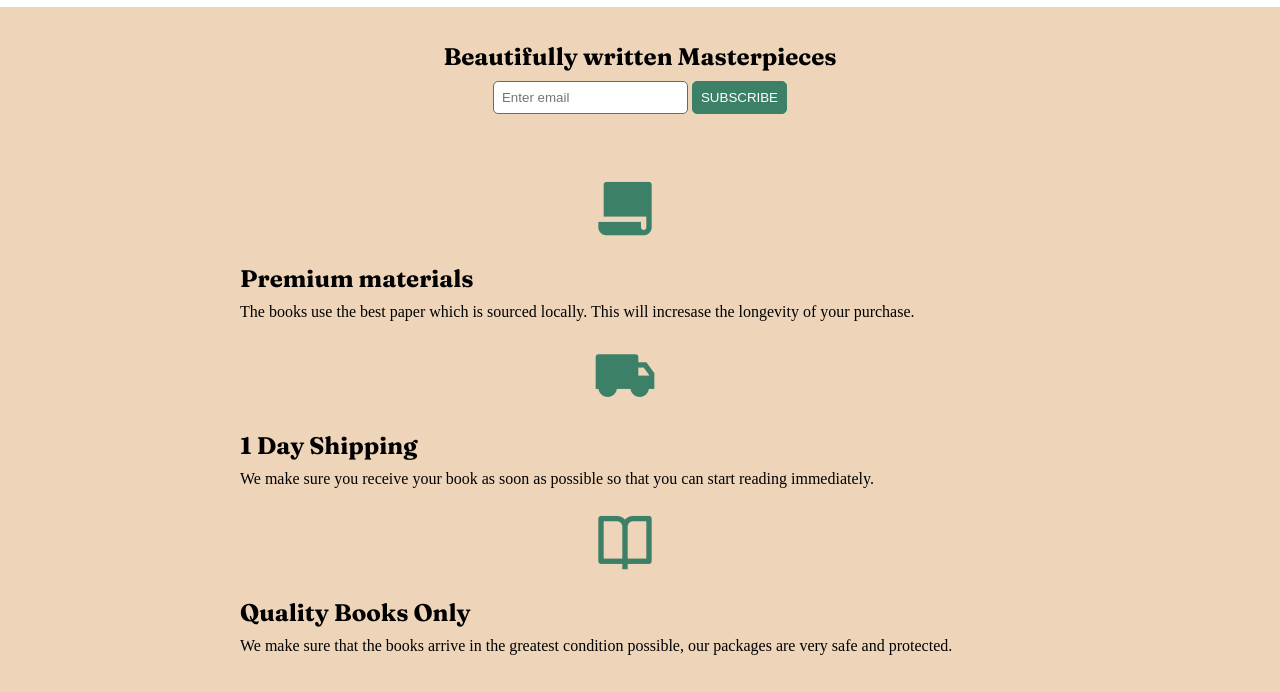
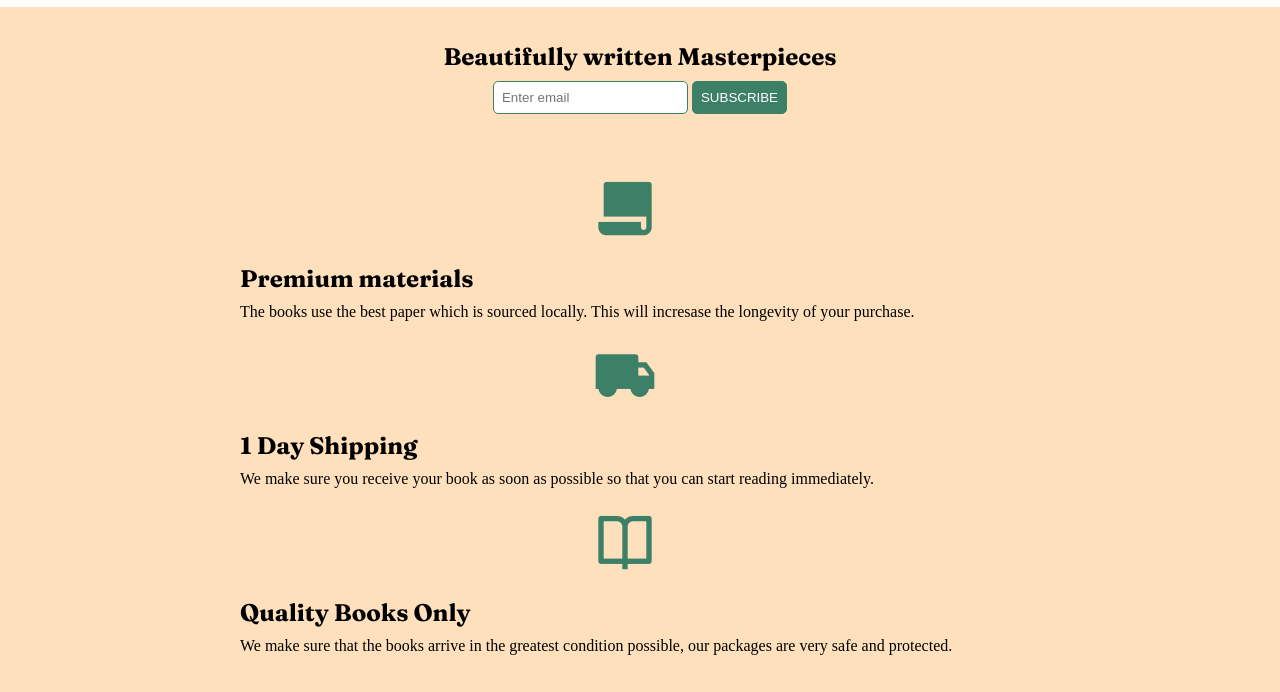
Before and after one commit to nadiairina/product-landing-page, a plain HTML site: page index.html in a window 1280 px wide. Shown: the part 58-750 px from the top of the page. Drawn offline with nearby package versions, Linux system fonts and the light colour scheme; grey boxes are pictures that could not be loaded.

Commit message:
Update styles.css

```diff
--- a/styles.css
+++ b/styles.css
@@ -1,7 +1,7 @@
 :root {
     --white: hsl(0, 0%, 100%);
     --text: hsl(228, 12%, 48%);
-    --pale: hsl(32, 61%, 83%);
+    --pale: hsl(32, 100%, 87%);
     --green: hsl(158, 36%, 37%);
     --header-text: hsl(212, 21% 14%)
 }
```
